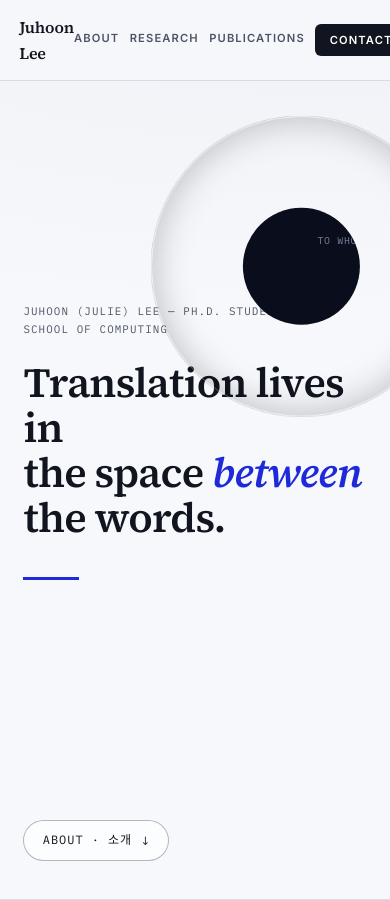
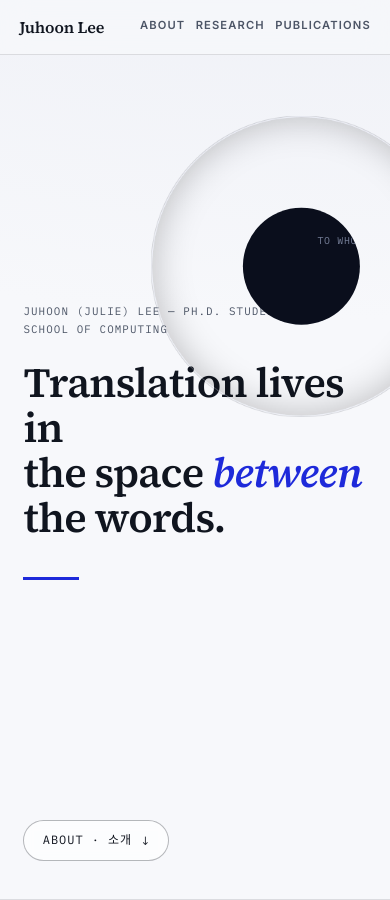
Before and after one commit to julielee16/personal-website, a Jekyll site: the page built from index.md, in a window 390 px wide and 900 px high. Built offline with Jekyll 4.4.1, drawn with Linux system fonts in a browser that asks for light colours; some of the changed text lies outside the part shown.

Commit message:
Mobile update

```diff
--- a/_layouts/default.html
+++ b/_layouts/default.html
@@ -164,7 +164,7 @@
     <section id="publications" class="section reveal">
       <div class="section-head">
         <span class="section-index">03</span>
-        <h2>Publications <span class="section-kr">출판</span></h2>
+        <h2>Publications <span class="section-kr">논문</span></h2>
       </div>
 
       <h3 class="pub-group-title">Conference Papers &amp; Journals</h3>
@@ -265,7 +265,7 @@
   <!-- Footer lives in the subtext world -->
   <footer class="footer">
     <p class="footer-kicker">the part beneath the words</p>
-    <h2 class="footer-title">Let's Talk</h2>
+    <h2 class="footer-title">Let's Talk!</h2>
     <div class="footer-links">
       <a href="mailto:juhoonlee@kaist.ac.kr">
         <svg viewBox="0 0 24 24" fill="none" stroke="currentColor" stroke-width="1.8" stroke-linecap="round" stroke-linejoin="round" aria-hidden="true"><rect x="3" y="5" width="18" height="14" rx="2"/><path d="m3 7.5 9 6 9-6"/></svg>
--- a/_styles/_style.scss
+++ b/_styles/_style.scss
@@ -770,9 +770,25 @@
 
   .nav-link { font-size: 0.7rem; }
 
+  /* The pill overflows a phone-width bar; email lives in About and the footer */
+  .nav-link-cta { display: none; }
+
   .hero { min-height: 100svh; }
 
   .hero-layer { padding-top: 5rem; padding-bottom: 6rem; }
+
+  /* Re-anchor the widest floats to the right edge so nothing clips offscreen */
+  .hero-subtext .float-word:nth-of-type(3),
+  .hero-subtext .float-word:nth-of-type(7),
+  .hero-subtext .float-word:nth-of-type(11) {
+    left: auto;
+    right: 4%;
+  }
+
+  /* keep 행간 clear of "what was left unsaid" on narrow screens */
+  .hero-subtext .float-word:nth-of-type(10) {
+    left: 48%;
+  }
 
   .pub {
     grid-template-columns: 1fr;
```
Also changed, not shown: other parts of _layouts/default.html (+4 -0 lines), .claude/settings.json.
